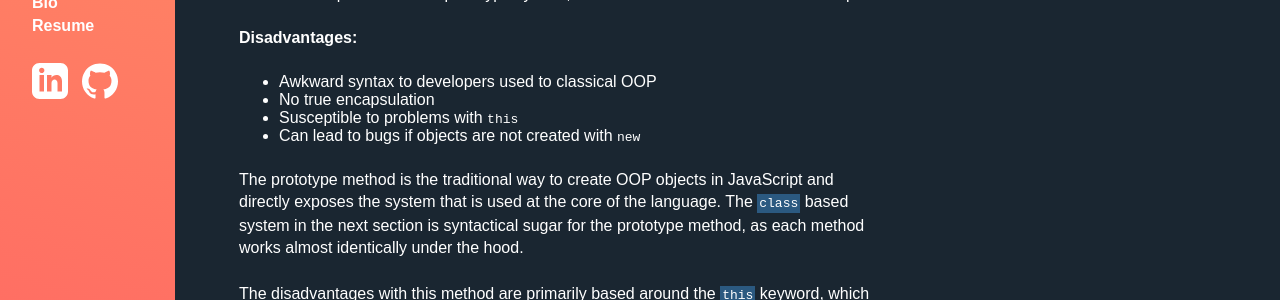
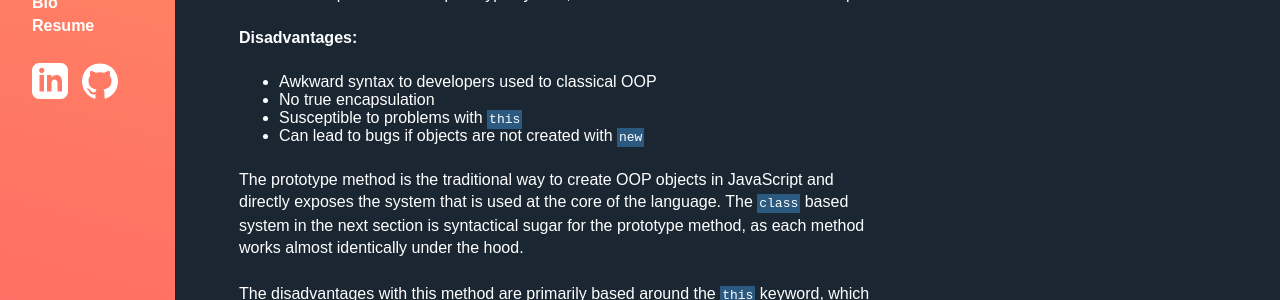
Before and after one commit to dvail/dvail.com, a Jekyll site: the page built from _posts/2020-06-24-javascript-oop-blueprints.md, in a window 1280 px wide and 1400 px high, scrolled down 1893 px. Shown: the part 150-450 px from the top of the window. Built offline with Jekyll 4.4.1, drawn with Linux system fonts in a browser that asks for light colours; some web fonts are replaced.

Commit message:
Fix <code> highlighting in non-pre blocks

```diff
--- a/assets/css/main.scss
+++ b/assets/css/main.scss
@@ -163,10 +163,16 @@ body.dark #theme-switch-control {
     }
 }
 
-.content p > code {
+.content code {
     background-color: var(--color-code-highlight);
     padding: 2px;
 }
+
+.content pre code {
+    background-color: unset;
+    padding: unset;
+}
+
 
 .content .post-date {
     margin: 0;
```
